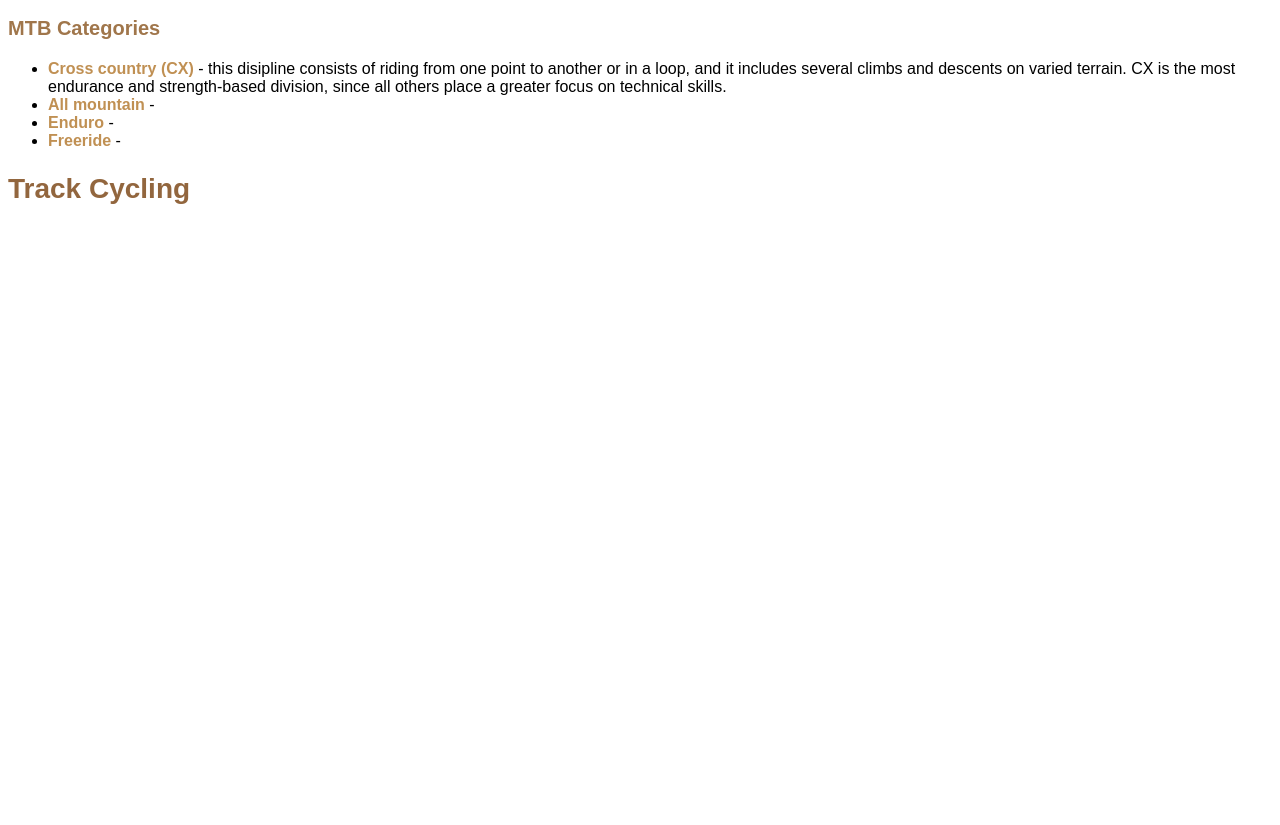
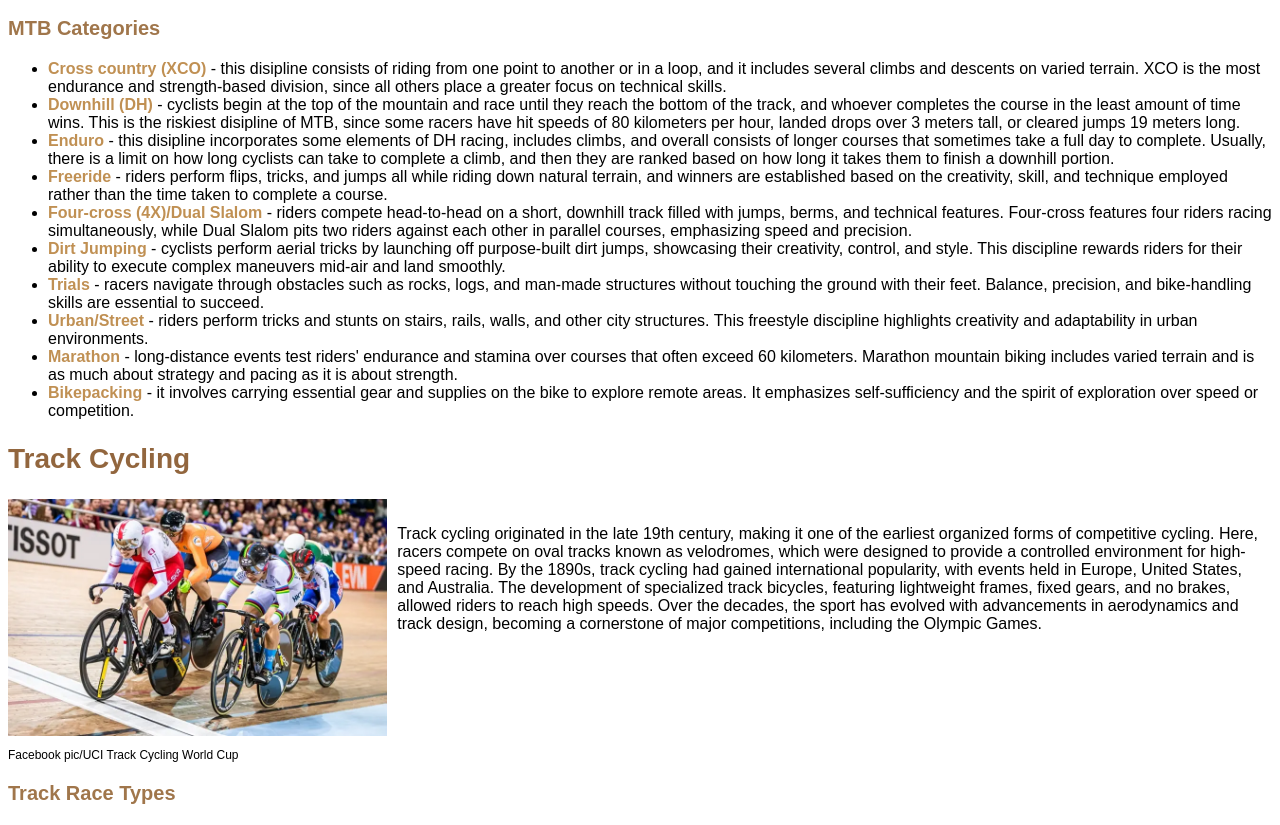
Before and after one commit to mcgg16/mcgg16CyclingProject, a plain HTML site: page index.html in a window 1280 px wide. Shown: the part 1118-1943 px from the top of the page. Before the commit the page ends 1347 px from the top, so only its background shows below. Drawn offline with Linux system fonts and the light colour scheme.

Commit message:
Added favicon, track cycling image, description, and caption

```diff
--- a/index.html
+++ b/index.html
@@ -7,6 +7,8 @@
     <meta name="viewport" content="width=device-width, initial-scale=1.0">
     <!-- Page title -->
     <title>Cycling</title>
+    <!-- Favicon -->
+    <link rel="icon" type="image/x-icon" href="bikeFavicon.png">
     <!-- CSS Link -->
     <link rel="stylesheet" href="styles.css">
 </head>
@@ -53,15 +55,28 @@
             <h3>MTB Categories</h3>
             <!-- Types of rider specializations -->
             <ul>
-                <li><b>Cross country (CX)</b> - this disipline consists of riding from one point to another or in a loop, and it includes several climbs and descents on varied terrain. CX is the most endurance and strength-based division, since all others place a greater focus on technical skills.</li>
-                <li><b>All mountain </b> - </li>
-                <li><b>Enduro</b> - </li>
-                <li><b>Freeride</b> - </li>
+                <li><b>Cross country (XCO)</b> - this disipline consists of riding from one point to another or in a loop, and it includes several climbs and descents on varied terrain. XCO is the most endurance and strength-based division, since all others place a greater focus on technical skills.</li>
+                <li><b>Downhill (DH)</b> - cyclists begin at the top of the mountain and race until they reach the bottom of the track, and whoever completes the course in the least amount of time wins. This is the riskiest disipline of MTB, since some racers have hit speeds of 80 kilometers per hour, landed drops over 3 meters tall, or cleared jumps 19 meters long.</li>
+                <li><b>Enduro</b> - this disipline incorporates some elements of DH racing, includes climbs, and overall consists of longer courses that sometimes take a full day to complete. Usually, there is a limit on how long cyclists can take to complete a climb, and then they are ranked based on how long it takes them to finish a downhill portion.</li>
+                <li><b>Freeride</b> - riders perform flips, tricks, and jumps all while riding down natural terrain, and winners are established based on the creativity, skill, and technique employed rather than the time taken to complete a course.</li>
+                <li><b>Four-cross (4X)/Dual Slalom</b> - riders compete head-to-head on a short, downhill track filled with jumps, berms, and technical features. Four-cross features four riders racing simultaneously, while Dual Slalom pits two riders against each other in parallel courses, emphasizing speed and precision.</li>
+                <li><b>Dirt Jumping</b> - cyclists perform aerial tricks by launching off purpose-built dirt jumps, showcasing their creativity, control, and style. This discipline rewards riders for their ability to execute complex maneuvers mid-air and land smoothly.</li>
+                <li><b>Trials</b> - racers navigate through obstacles such as rocks, logs, and man-made structures without touching the ground with their feet. Balance, precision, and bike-handling skills are essential to succeed.</li>
+                <li><b>Urban/Street</b> - riders perform tricks and stunts on stairs, rails, walls, and other city structures. This freestyle discipline highlights creativity and adaptability in urban environments.</li>
+                <li><b>Marathon</b> - long-distance events test riders' endurance and stamina over courses that often exceed 60 kilometers. Marathon mountain biking includes varied terrain and is as much about strategy and pacing as it is about strength.</li>
+                <li><b>Bikepacking</b> - it involves carrying essential gear and supplies on the bike to explore remote areas. It emphasizes self-sufficiency and the spirit of exploration over speed or competition.</li>
             </ul>
         </section>
         <!-- Track Cycling section-->
         <section>
             <h2>Track Cycling</h2>
+            <div class="container">
+                <img src="trackCycling.png" alt="Picture of track cycling">
+                <p>Track cycling originated in the late 19th century, making it one of the earliest organized forms of competitive cycling. Here, racers compete on oval tracks known as velodromes, which were designed to provide a controlled environment for high-speed racing. By the 1890s, track cycling had gained international popularity, with events held in Europe, United States, and Australia. The development of specialized track bicycles, featuring lightweight frames, fixed gears, and no brakes, allowed riders to reach high speeds. Over the decades, the sport has evolved with advancements in aerodynamics and track design, becoming a cornerstone of major competitions, including the Olympic Games.</p>
+            </div>
+            <!-- Image credits -->
+            <p style="font-size:0.75em;">Facebook pic/UCI Track Cycling World Cup</p>
+            <h3>Track Race Types</h3>
         </section>
     </main>
 </body>
```
Also changed, not shown: bikeFavicon.png (added), trackCycling.png (added).
